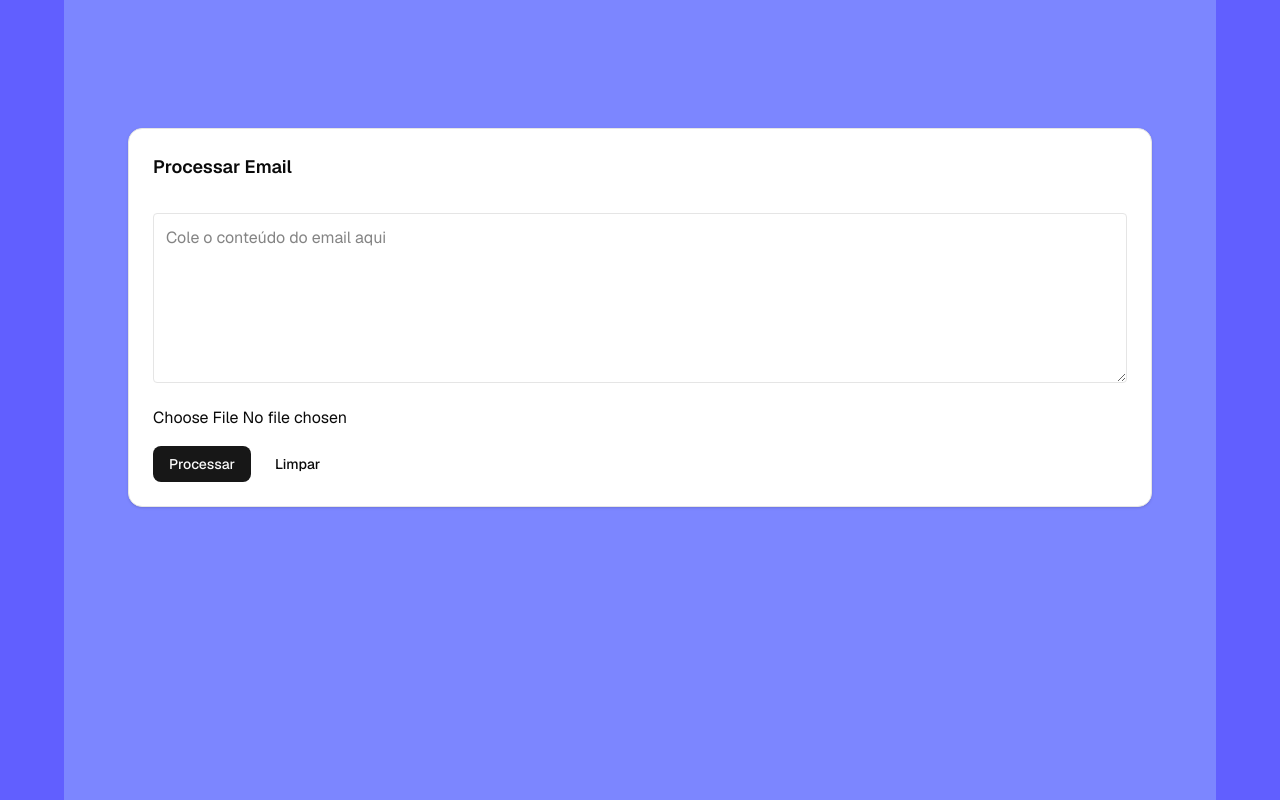
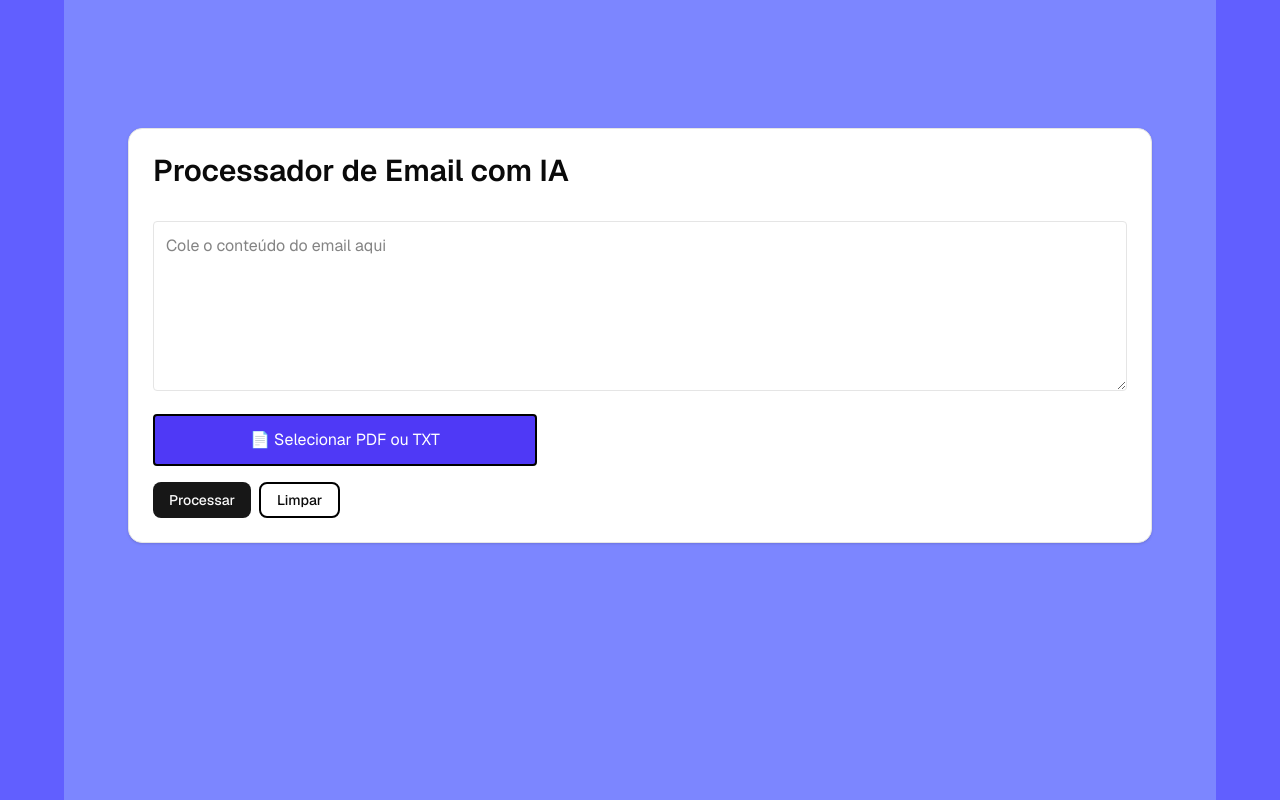
Before and after one commit to DinizBH/email-classifier-ai, a Next.js app in the folder frontend/: page / in a window 1280 px wide. Built offline with nearby package versions, Linux system fonts and the light colour scheme.

Commit message:
feat: include PDF upload on frontend

```diff
--- a/frontend/app/page.tsx
+++ b/frontend/app/page.tsx
@@ -15,6 +15,7 @@ export default function Home() {
   const handleProcess = async () => {
     setLoading(true);
 
+    // Chama a API enviando texto + arquivo
     const response = await processEmail({ text, file });
 
     setResult(response);
@@ -34,7 +35,9 @@ export default function Home() {
         <div className="flex flex-col justify-center items-center w-full gap-6 text-center sm:items-start sm:text-left">
           <Card className="w-full justify-center">
             <CardHeader>
-              <CardTitle className="text-lg">Processar Email</CardTitle>
+              <CardTitle className="text-3xl">
+                Processador de Email com IA
+              </CardTitle>
             </CardHeader>
 
             <CardContent>
@@ -51,19 +54,38 @@ export default function Home() {
 
               {/* Upload */}
               <div className="mb-4">
-                <input
-                  type="file"
-                  accept=".txt,.pdf"
-                  onChange={(e) => setFile(e.target.files?.[0] ?? null)}
-                />
+                <label className="flex items-center justify-center cursor-pointer bg-indigo-600 hover:bg-indigo-500 text-white border-2 border-black rounded p-3 max-w-sm transition">
+                  📄 Selecionar PDF ou TXT
+                  <input
+                    type="file"
+                    accept="application/pdf,text/plain"
+                    onChange={(e) => setFile(e.target.files?.[0] ?? null)}
+                    className="hidden"
+                  />
+                </label>
+
+                {file && (
+                  <p className="text-sm text-neutral-800 dark:text-neutral-300 mt-2">
+                    Arquivo selecionado: <strong>{file.name}</strong>
+                  </p>
+                )}
               </div>
 
               {/* Botões */}
               <div className="flex gap-2">
-                <Button onClick={handleProcess} disabled={loading}>
+                <Button
+                  onClick={handleProcess}
+                  disabled={loading}
+                  className="transition cursor-pointer"
+                >
                   {loading ? "Processando..." : "Processar"}
                 </Button>
-                <Button variant="ghost" onClick={handleClear}>
+
+                <Button
+                  variant="ghost"
+                  onClick={handleClear}
+                  className="border-2 border-black  transition cursor-pointer"
+                >
                   Limpar
                 </Button>
               </div>
@@ -74,8 +96,10 @@ export default function Home() {
                   <p>
                     <strong>Categoria:</strong> {result.category}
                   </p>
-                  <p>
-                    <strong>Resposta sugerida:</strong> {result.suggested_reply}
+
+                  <p className="mt-2">
+                    <strong>Resposta sugerida:</strong> <br />
+                    {result.suggested_reply}
                   </p>
 
                   <p className="mt-2">
```
